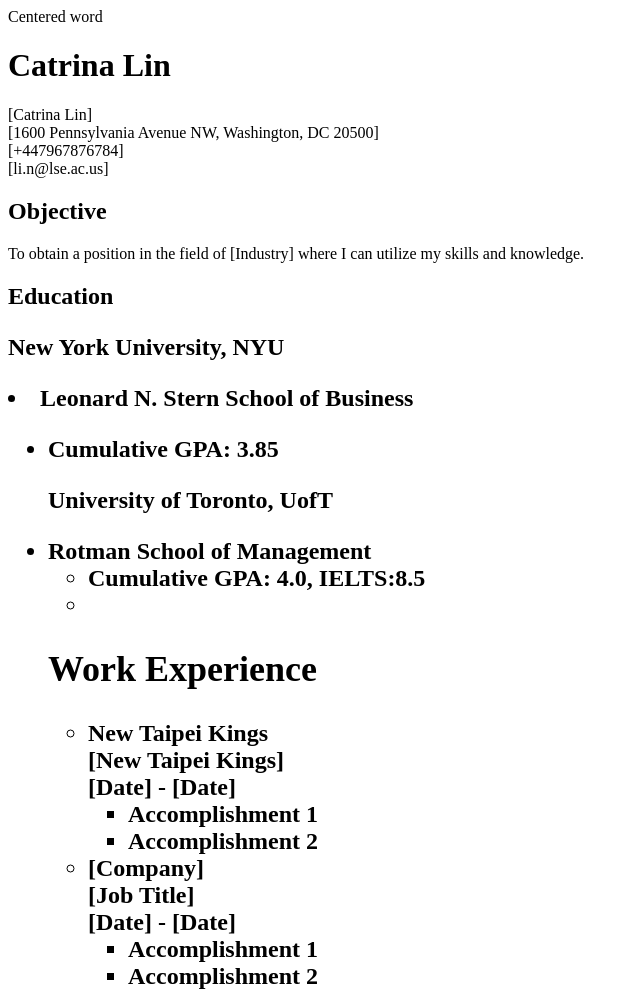
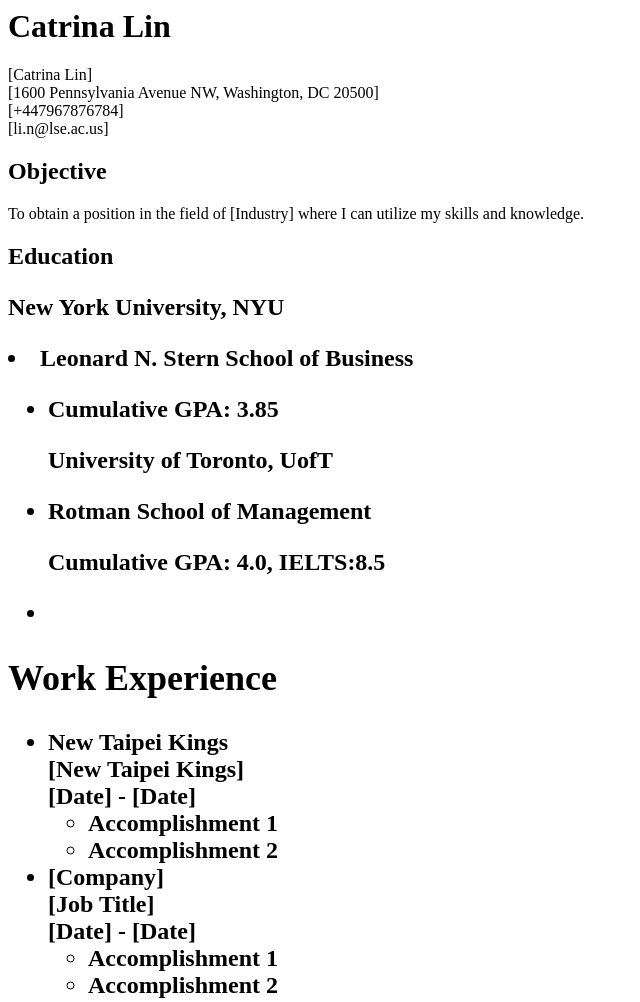
Before and after one commit to shixxy/catrina.29, a plain HTML site: page index.html in a window 1280 px wide. Shown: the top 1002 px of the page, without its empty margins (0-640 px from the left). Drawn offline with Linux system fonts and the light colour scheme.

Commit message:
Update index.html

```diff
--- a/index.html
+++ b/index.html
@@ -1,7 +1,7 @@
 <html>
   <head>
     <title>Catrina Lin</title>
-    <div Catrina Lin>Centered word</div>
+    <div Catrina Lin></div>
   </head>
   <body>
     <h1>Catrina Lin</h1>
@@ -20,8 +20,8 @@
        <li>Cumulative GPA: 3.85</li>
     <p>University of Toronto, UofT</p>
     <li>Rotman School of Management
-    <ul>
-         <li>Cumulative GPA: 4.0, IELTS:8.5</li>
+    <p>
+      Cumulative GPA: 4.0, IELTS:8.5<br>
     <li>
     </ul>
     <h2>Work Experience</h2>
```
